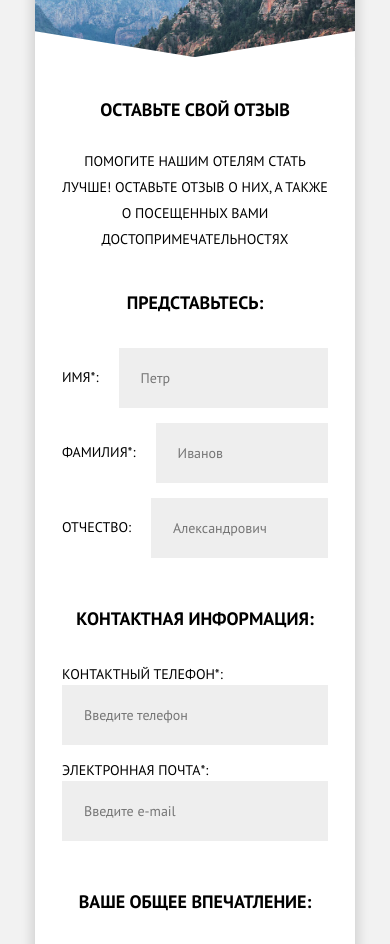
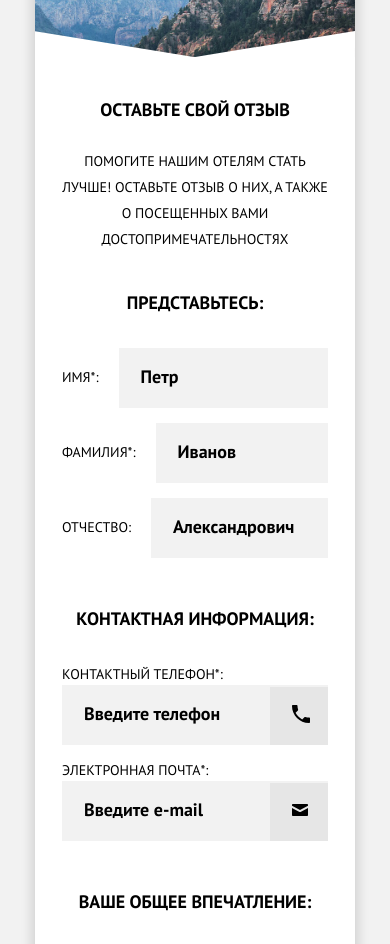
Before and after one commit to MaksymVorozhtsov/485797-sedona-1, a website: page source/form.html in a window 390 px wide. Shown: the part 127-1071 px from the top of the page. Drawn offline with nearby package versions, Linux system fonts and the light colour scheme; files that its build step writes are made by us from their sources; files whose address does not match are found by name.

Commit message:
phone/mail decoration

```diff
--- a/source/form.html
+++ b/source/form.html
@@ -63,7 +63,7 @@
         <span class="promo__sub-title">Помогите нашим отелям стать лучше! оставьте отзыв о них, а также о посещенных вами достопримечательностях</span>
       </section>
       <section class="form-section">
-        <form action="#" class="form">
+        <form action="https://echo.htmlacademy.ru" class="form">
           <h2 class="form__title visually-hidden">Форма отзыва</h2>
           <fieldset class="form__fieldset form__fieldset--name">
             <legend class="form__legend">Представьтесь:</legend>
@@ -83,13 +83,13 @@
           <fieldset class="form__fieldset">
             <legend class="form__legend">Контактная информация:</legend>
             <div class="form__contacts">
-              <div class="form__input-wrap form__input-wrap--block">
+              <div class="form__input-wrap form__input-wrap--block form__input-wrap--phone">
                 <label for="phone" class="form__label">Контактный телефон*:</label>
-                <input type="text" placeholder="Введите телефон" id="phone" class="form__input form__input--phone">
+                <input type="tel" placeholder="Введите телефон" id="phone" class="form__input form__input--phone" required>
               </div>
-              <div class="form__input-wrap form__input-wrap--block">
+              <div class="form__input-wrap form__input-wrap--block form__input-wrap--email">
                 <label for="email" class="form__label">Электронная почта*:</label>
-                <input type="text" placeholder="Введите e-mail" id="email" class="form__input form__input--mail">
+                <input type="email" placeholder="Введите e-mail" id="email" class="form__input form__input--mail" required>
               </div>
             </div>
           </fieldset>
--- a/source/sass/blocks/_form.scss
+++ b/source/sass/blocks/_form.scss
@@ -60,9 +60,56 @@
   margin-bottom: 15px;
 }
 
-.form__input-wrap--block,
 .form__label--block {
   display: block;
+}
+
+.form__input-wrap {
+  &--block {
+    display: block;
+    position: relative;
+  }
+
+  &::after {
+    content: "";
+    position: absolute;
+    bottom: 0;
+    right: 0;
+    width: 58px;
+    height: 58px;
+    background-color: #e6e6e6;
+  }
+
+  &::before {
+    content: "";
+    position: absolute;
+    background-repeat: no-repeat;
+    z-index: 1;
+  }
+
+  &--phone::before {
+    top: 41px;
+    right: 18px;
+    width: 18px;
+    height: 18px;
+    background-image: url("../img/icon-phone.svg");
+
+    @media (min-width: $desktop) {
+      top: 21px;
+    }
+  }
+
+  &--email::before {
+    top: 42px;
+    right: 19px;
+    width: 17px;
+    height: 15px;
+    background-image: url("../img/icon-mail.svg");
+
+    @media (min-width: $desktop) {
+      top: 23px;
+    }
+  }
 }
 
 .form__contacts {
@@ -82,12 +129,18 @@
 
 .form__input {
   width: calc(100% - 44px);
-  background-color: $grey;
+  background-color: #f2f2f2;
   padding: 22px;
   border: none;
 
   &--txt {
     @include font();
+  }
+
+  &::placeholder {
+    color: $black;
+    font-weight: 700;
+    font-size: 18px;
   }
 }
 
```
